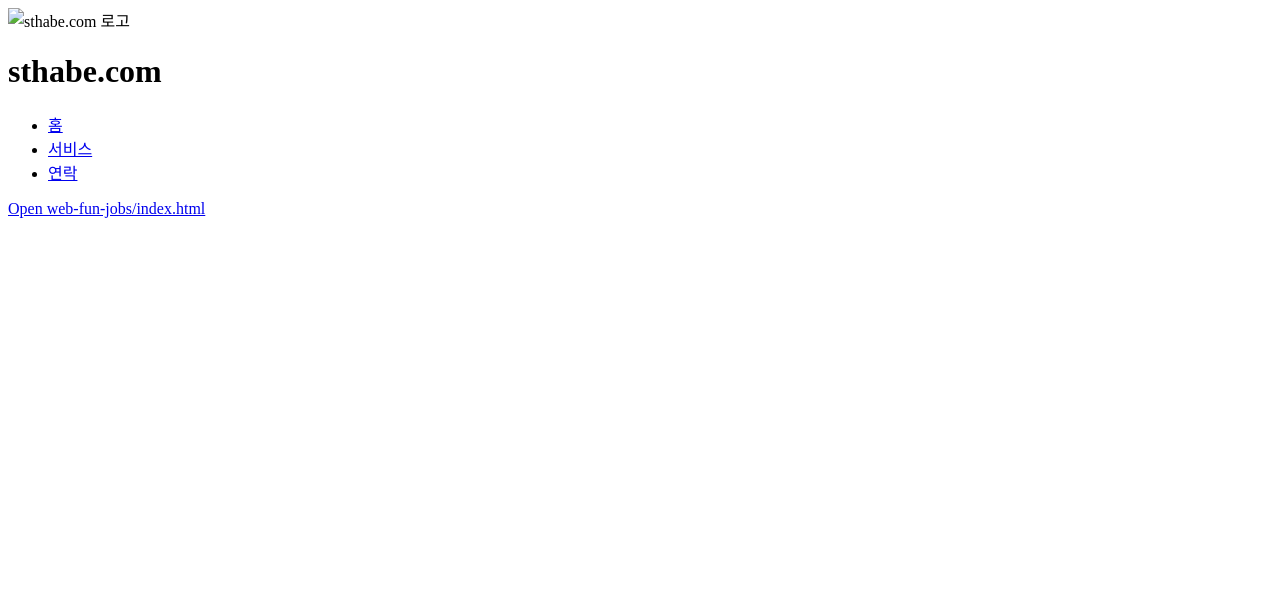
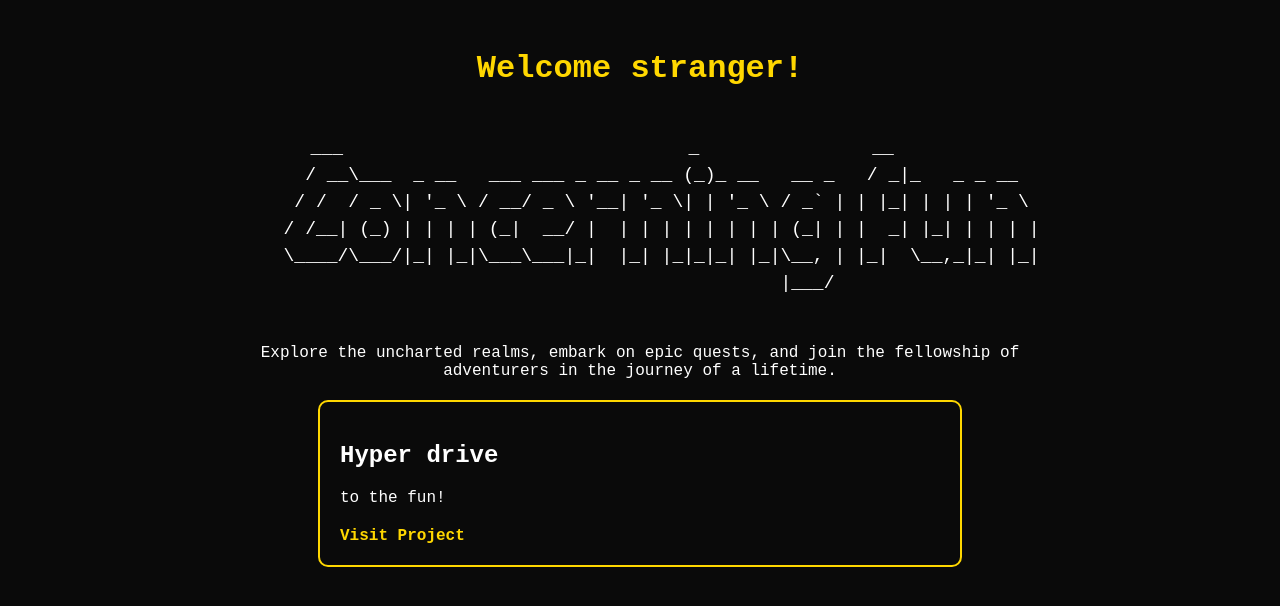
Before and after one commit to sthalbe/webpage, a plain HTML site: page index.html in a window 1280 px wide. Drawn offline with Linux system fonts and the light colour scheme.

Commit message:
change first page desing to ascii style

```diff
--- a/index.html
+++ b/index.html
@@ -1,33 +1,74 @@
 <!DOCTYPE html>
 <html lang="en">
 <head>
-  <meta charset="UTF-8">
-  <meta name="viewport" content="width=device-width, initial-scale=1.0">
-  <title>sthabe.com - 홈</title>
-  <!-- CSS 스타일링 및 추가 리소스 링크 -->
-  <link rel="stylesheet" href="styles.css">
+    <meta charset="UTF-8">
+    <meta name="viewport" content="width=device-width, initial-scale=1.0">
+    <title>My cozy hole</title>
+    <style>
+        body {
+            font-family: 'Courier New', monospace;
+            background-color: #0a0a0a;
+            color: #ffffff;
+            text-align: center;
+            margin: 50px;
+        }
+
+        .ascii-art {
+            font-size: 18px;
+            white-space: pre-wrap;
+            line-height: 1.5;
+        }
+
+        h1 {
+            color: #ffd700;
+        }
+
+        p {
+            max-width: 800px;
+            margin: 20px auto;
+        }
+
+        .project-card {
+            border: 2px solid #ffd700;
+            border-radius: 10px;
+            padding: 20px;
+            margin: 20px auto;
+            text-align: left;
+            max-width: 600px;
+        }
+
+        .project-card a {
+            text-decoration: none;
+            color: #ffd700;
+            font-weight: bold;
+            font-size: 16px;
+            display: block;
+            margin-top: 10px;
+        }
+    </style>
 </head>
 <body>
-  <!-- 헤더 섹션 -->
-  <header>
-    <div class="logo">
-      <img src="logo.png" alt="sthabe.com 로고">
+    <h1>Welcome stranger!</h1>
+
+    <div class="ascii-art">
+      ___                                _                __
+      / __\___  _ __   ___ ___ _ __ _ __ (_)_ __   __ _   / _|_   _ _ __
+     / /  / _ \| '_ \ / __/ _ \ '__| '_ \| | '_ \ / _` | | |_| | | | '_ \
+    / /__| (_) | | | | (_|  __/ |  | | | | | | | | (_| | |  _| |_| | | | |
+    \____/\___/|_| |_|\___\___|_|  |_| |_|_|_| |_|\__, | |_|  \__,_|_| |_|
+                                                  |___/
     </div>
-    <h1>sthabe.com</h1>
-    <nav>
-      <ul>
-        <li><a href="#home">홈</a></li>
-        <li><a href="#services">서비스</a></li>
-        <li><a href="#contact">연락</a></li>
-      </ul>
-    </nav>
-  </header>
 
-  <!-- In webpage-v3/index.html -->
-<a href="web-fun-jobs/index.html">Open web-fun-jobs/index.html</a>
+    <p>
+        Explore the uncharted realms, embark on epic quests, and join the fellowship of adventurers in the journey of a lifetime.
+    </p>
 
-
-  <!-- 추가 스크립트 또는 외부 라이브러리 -->
-  <script src="script.js"></script>
+    <div class="project-card">
+      <h2>Hyper drive</h2>
+      <p>
+          to the fun!
+      </p>
+      <a href="web-fun-jobs/index.html">Visit Project</a>
+  </div>
 </body>
 </html>
```
